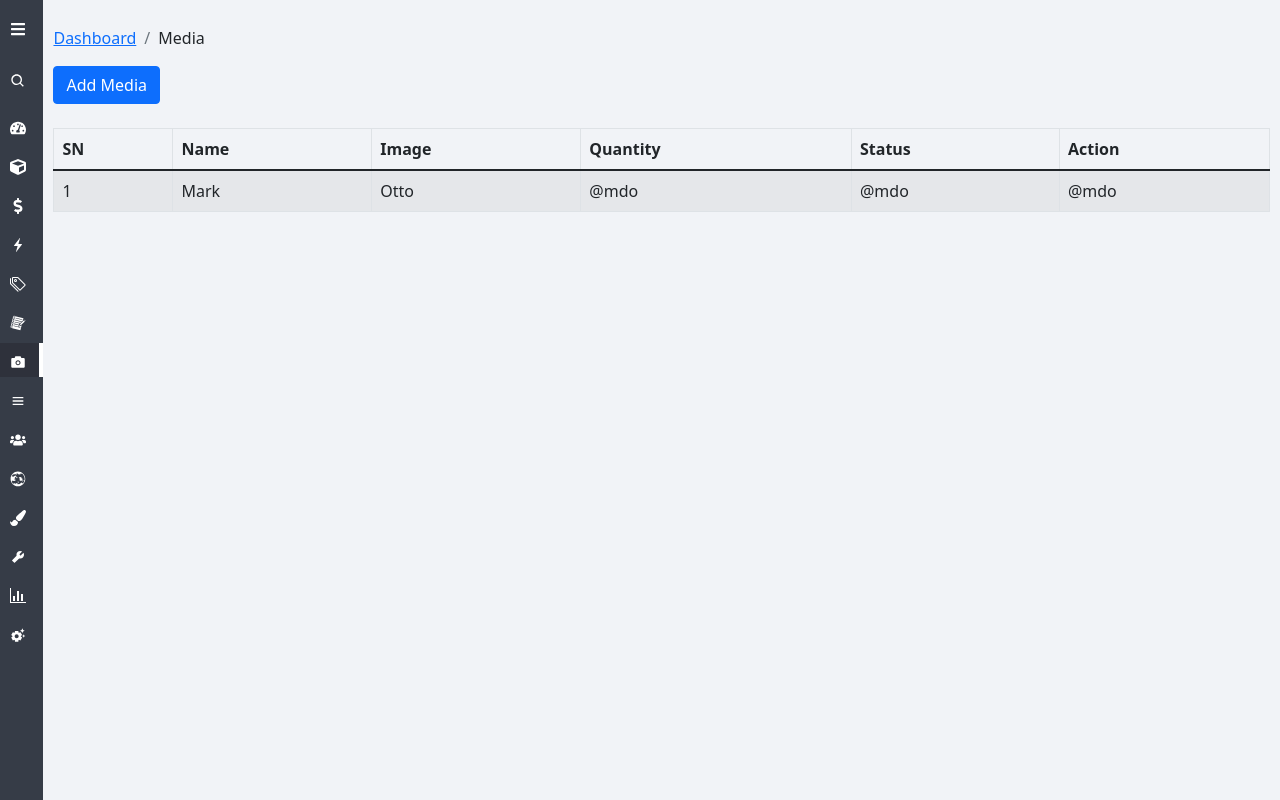
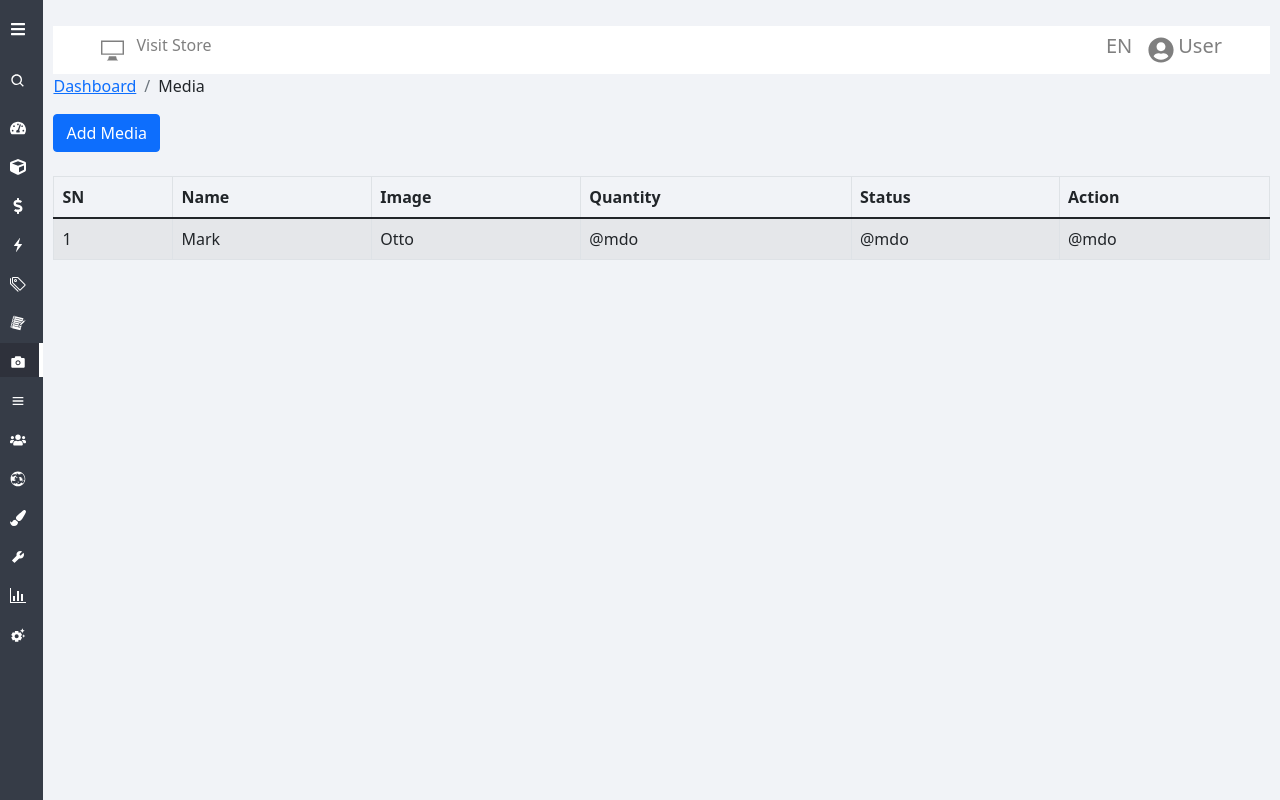
Before and after one commit to eliyas700/Diamond-Jewellery-Admin-Frontend, a React (Create React App) app: page /media in a window 1280 px wide. Built offline with nearby package versions, Linux system fonts and the light colour scheme.

Commit message:
Orders Added

```diff
--- a/src/pages/Media.jsx
+++ b/src/pages/Media.jsx
@@ -2,6 +2,7 @@ import React, { useState } from "react";
 import { Table } from "react-bootstrap";
 import Button from "react-bootstrap/Button";
 import Modal from "react-bootstrap/Modal";
+import PageTitle from "./PageTitle";
 const Media = () => {
   const [show, setShow] = useState(false);
 
@@ -10,6 +11,7 @@ const Media = () => {
 
   return (
     <div className="my-3">
+      <PageTitle></PageTitle>
       <nav aria-label="breadcrumb">
         <ol class="breadcrumb">
           <li class="breadcrumb-item ">
```
